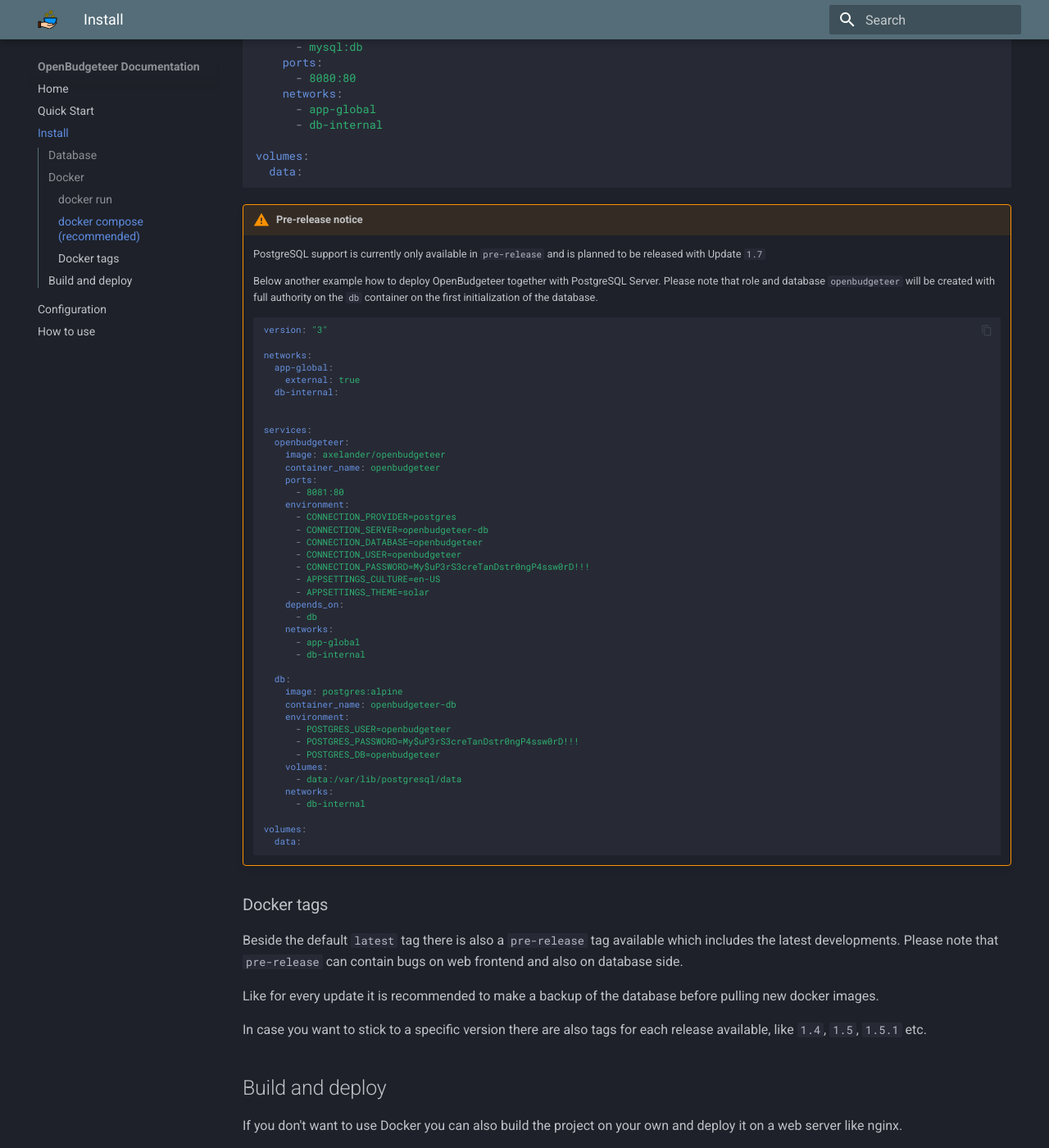
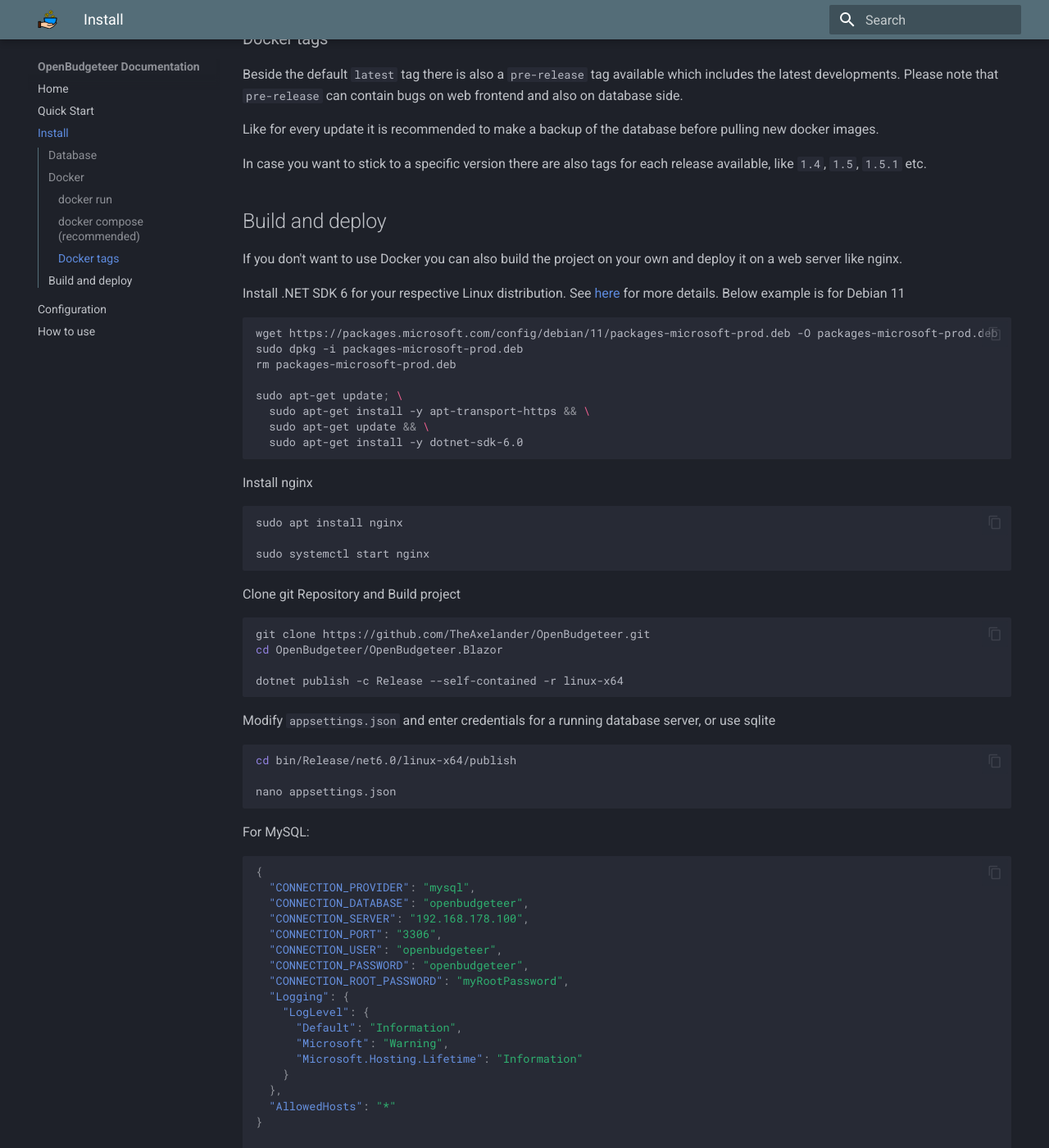
Before and after one commit to TheAxelander/theaxelander.github.io, an MkDocs documentation site: the page built from docs/install.md, in a window 1280 px wide and 1400 px high, scrolled down 2126 px. Shown: the whole window at 82% size. Built offline with MkDocs 1.6.1 and Material for MkDocs 9.7.7, drawn with Linux system fonts in a browser that asks for light colours; the version menu is left out; some of the changed text lies outside the part shown.

Commit message:
Remove pre-release notices

````diff
--- a/docs/install.md
+++ b/docs/install.md
@@ -34,19 +34,6 @@
     -p '6100:80/tcp' \
     'axelander/openbudgeteer:latest'
 ```
-
-!!! warning "Pre-release notice"
-
-    Below details only apply for `pre-release` and are planned to be released with Update `1.7`.
-
-    ```bash
-    docker run -d --name='openbudgeteer' \
-        -e 'CONNECTION_PROVIDER'='SQLITE' \
-        -e 'CONNECTION_DATABASE'='/srv/openbudgeteer.db' \
-        -v '/my/local/path:/srv'  \
-        -p '6100:80/tcp' \
-        'axelander/openbudgeteer:pre-release'
-    ```
 
 If you don't change the Port Mapping you can access the App with Port `80`. Otherwise like above example it can be accessed with Port `6100`
 
@@ -109,58 +96,6 @@
   data:
 ```
 
-!!! warning "Pre-release notice"
-
-    PostgreSQL support is currently only available in `pre-release` and is planned to be released with Update `1.7`
-
-    Below another example how to deploy OpenBudgeteer together with PostgreSQL Server.
-    Please note that role and database `openbudgeteer` will be created with full authority on the `db` container on the first initialization of the database.
-
-    ```yml
-    version: "3"
-
-    networks:
-      app-global:
-        external: true
-      db-internal:
-
-
-    services:
-      openbudgeteer:
-        image: axelander/openbudgeteer
-        container_name: openbudgeteer
-        ports:
-          - 8081:80
-        environment:
-          - CONNECTION_PROVIDER=postgres
-          - CONNECTION_SERVER=openbudgeteer-db
-          - CONNECTION_DATABASE=openbudgeteer
-          - CONNECTION_USER=openbudgeteer
-          - CONNECTION_PASSWORD=My$uP3rS3creTanDstr0ngP4ssw0rD!!!
-          - APPSETTINGS_CULTURE=en-US
-          - APPSETTINGS_THEME=solar
-        depends_on:
-          - db
-        networks:
-          - app-global
-          - db-internal
-
-      db:
-        image: postgres:alpine
-        container_name: openbudgeteer-db
-        environment:
-          - POSTGRES_USER=openbudgeteer
-          - POSTGRES_PASSWORD=My$uP3rS3creTanDstr0ngP4ssw0rD!!!
-          - POSTGRES_DB=openbudgeteer
-        volumes:
-          - data:/var/lib/postgresql/data
-        networks:
-          - db-internal
-
-    volumes:
-      data:
-    ```
-
 ### Docker tags
 
 Beside the default `latest` tag there is also a `pre-release` tag available which includes the latest developments. Please note that `pre-release` can contain bugs on web frontend and also on database side.
@@ -172,10 +107,6 @@
 ## Build and deploy
 
 If you don't want to use Docker you can also build the project on your own and deploy it on a web server like nginx.
-
-!!! warning "Pre-release notice"
-
-    `pre-release` uses .NET SDK 7, hence for below instructions replace `dotnet-sdk-6.0` with `dotnet-sdk-7.0` and `bin/Release/net6.0/linux-x64/publish` with `bin/Release/net7.0/linux-x64/publish`.
 
 Install .NET SDK 6 for your respective Linux distribution. See [here](https://docs.microsoft.com/en-us/dotnet/core/install/linux) for more details. Below example is for Debian 11
 
````
